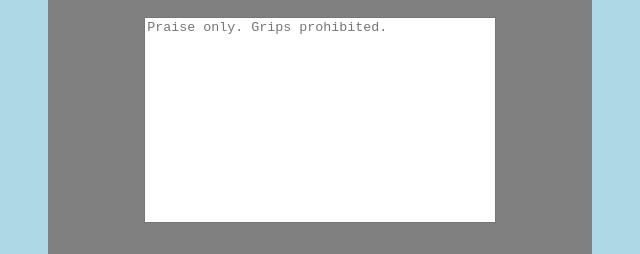
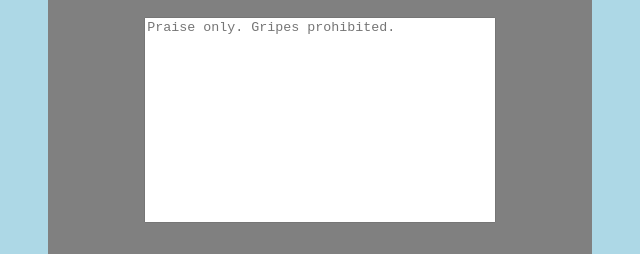
Before and after one commit to ryan-kelley-web/mbc_website, a plain HTML site: page contact.html in a window 1280 px wide. Shown: the part 261-515 px from the top of the page, 320-960 px from the left. Drawn offline with Linux system fonts and the light colour scheme.

Commit message:
changed "grips" to "gripes"

```diff
--- a/contact.html
+++ b/contact.html
@@ -23,7 +23,7 @@
         <form action="https://formspree.io/mgendwjl" target="_blank" method="POST">
             <input type="text" name="name" placeholder="And you are?">
             <input type="email" name="_replyto" placeholder="Your email goes here but I won't follow up. Ever.">
-            <textarea name="message" placeholder="Praise only. Grips prohibited."></textarea>
+            <textarea name="message" placeholder="Praise only. Gripes prohibited."></textarea>
             <input type="submit" value="It sounds fine, just send it foo'">
         </form>
 
```
